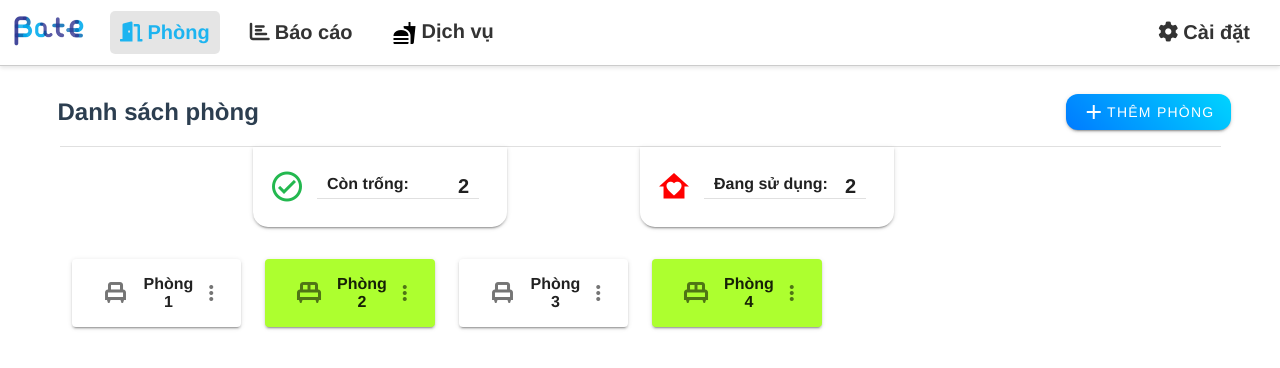
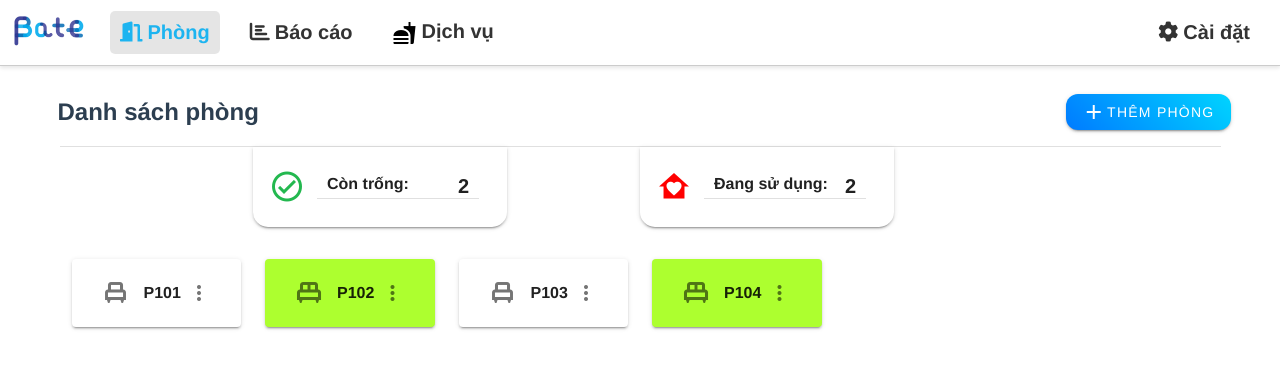
Before and after one commit to Vtthuonggg/hotel_manager, a Vue app: page /dashboard/listroom in a window 1280 px wide. Shown: the top 368 px of the page. Built offline with nearby package versions, Linux system fonts and the light colour scheme.

Commit message:
create order page

```diff
--- /dev/null
+++ b/src/components/order/create_order_page.vue
@@ -0,0 +1,22 @@
+<template>
+  <div>
+    <h2>{{ title }}</h2>
+    <p>Phòng: {{ room.name }}</p>
+  </div>
+</template>
+
+<script>
+export default {
+  data() {
+    return {};
+  },
+  computed: {
+    title() {
+      return this.$route.params.title;
+    },
+    room() {
+      return this.$route.params.detail;
+    },
+  },
+};
+</script>
--- a/src/components/room/list_room_page.vue
+++ b/src/components/room/list_room_page.vue
@@ -60,7 +60,7 @@
               'room-card-free': room.isAvailable,
               'room-card-using': !room.isAvailable,
             }"
-            @click="createOrder"
+            @click="createOrder(room)"
           >
             <v-list-item>
               <v-icon v-if="room.type === 1" large
@@ -146,25 +146,25 @@ export default {
 
       rooms: [
         {
-          name: "Phòng 1",
+          name: "P101",
           type: 1,
           price: 100000,
           isAvailable: true,
         },
         {
-          name: "Phòng 2",
+          name: "P102",
           type: 2,
           price: 200000,
           isAvailable: false,
         },
         {
-          name: "Phòng 3",
+          name: "P103",
           type: 1,
           price: 100000,
           isAvailable: true,
         },
         {
-          name: "Phòng 4",
+          name: "P104",
           type: 2,
           price: 200000,
           isAvailable: false,
@@ -176,9 +176,12 @@ export default {
     toggleDropdown(index) {
       this.rooms[index].dropdown = !this.rooms[index].dropdown;
     },
-    createOrder() {
+    createOrder(room) {
       // Logic to navigate to create order page
-      this.$router.push({ name: "CreateOrder" });
+      this.$router.push({
+        name: "CreateOrder",
+        params: { title: "Tạo đơn", detail: room },
+      });
     },
     editRoom() {
       // Logic to show edit room popup with pre-filled information
--- a/src/router/index.js
+++ b/src/router/index.js
@@ -8,6 +8,7 @@ import DashboardPage from "../components/dashboard_page.vue";
 import Room from "../components/room/list_room_page.vue";
 import Report from "../components/report/report_page.vue";
 import Service from "../components/service/list_product_page.vue";
+import CreateOrrder from "../components/order/create_order_page.vue";
 Vue.use(Router);
 
 const routes = [
@@ -27,8 +28,13 @@ const routes = [
     path: "/register",
     name: "Register",
     meta: { title: "Bate - Đăng ký" },
-
     component: RegisterPage,
+  },
+  {
+    path: "/create-order",
+    name: "CreateOrder",
+    meta: { title: "Bate - Tạo đơn" },
+    component: CreateOrrder,
   },
 
   {
```
